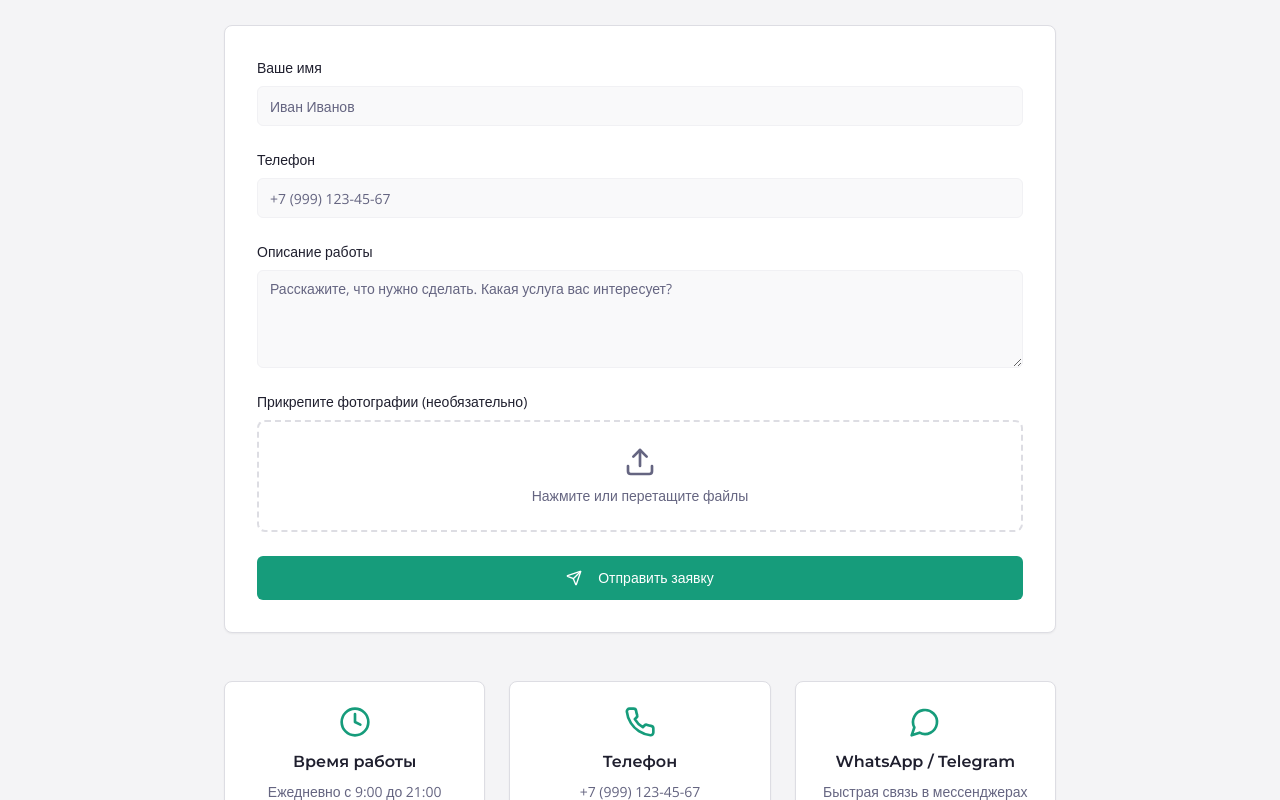
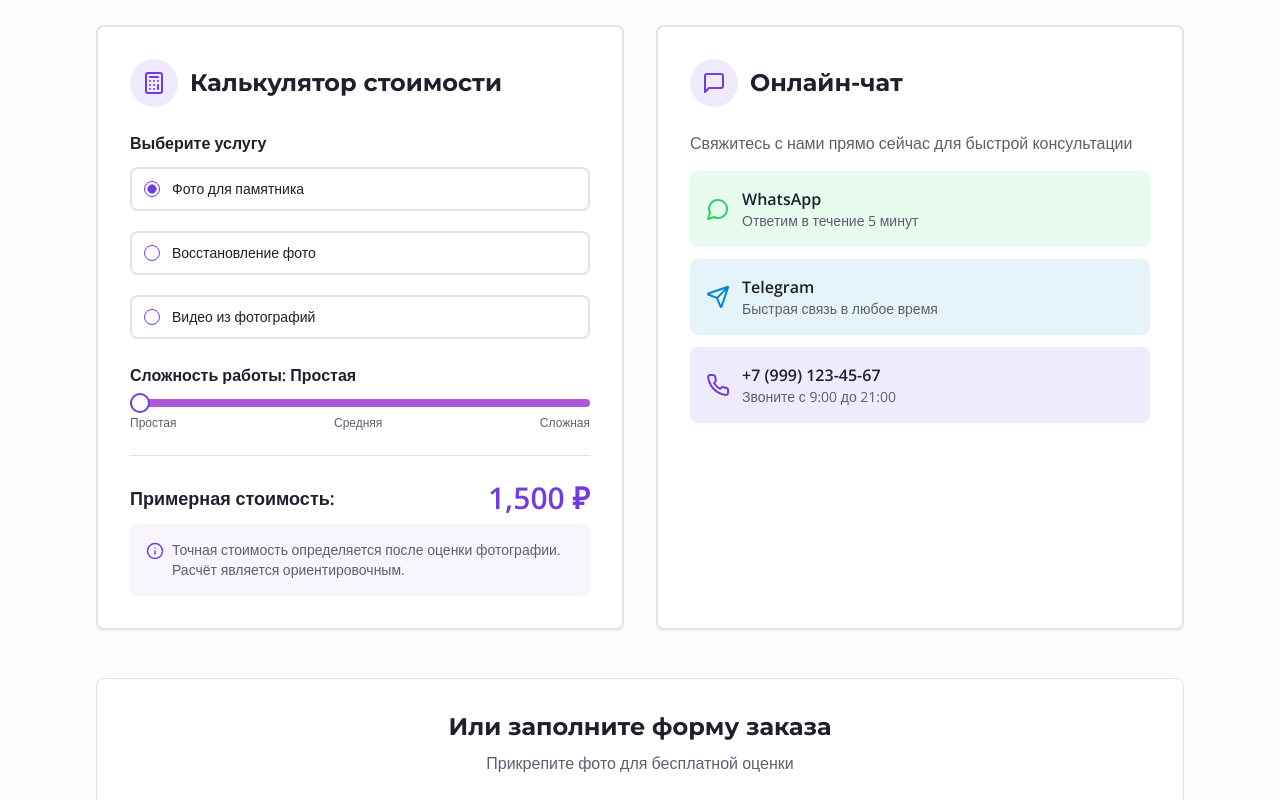
Before and after one commit to pr-poehali-dev/photo-retouching-project, a React (Vite) app: page / in a window 1280 px wide. Shown: the part 3620-4420 px from the top of the page. Built offline with nearby package versions, Linux system fonts and the light colour scheme.

Commit message:
Обновление цветовой схемы сайта

```diff
--- /dev/null
+++ b/src/components/PriceCalculator.tsx
@@ -0,0 +1,120 @@
+import { useState } from "react";
+import { Label } from "@/components/ui/label";
+import { RadioGroup, RadioGroupItem } from "@/components/ui/radio-group";
+import { Slider } from "@/components/ui/slider";
+import Icon from "@/components/ui/icon";
+
+const PriceCalculator = () => {
+  const [service, setService] = useState("monument");
+  const [complexity, setComplexity] = useState(1);
+  const [photoCount, setPhotoCount] = useState(1);
+
+  const calculatePrice = () => {
+    let basePrice = 0;
+
+    if (service === "monument") {
+      basePrice = 1500;
+      if (complexity === 2) basePrice = 2000;
+      if (complexity === 3) basePrice = 3000;
+    } else if (service === "restoration") {
+      basePrice = 2000;
+      if (complexity === 2) basePrice = 3000;
+      if (complexity === 3) basePrice = 5000;
+    } else if (service === "video") {
+      if (photoCount <= 10) {
+        basePrice = 4000;
+      } else if (photoCount <= 20) {
+        basePrice = 6000;
+      } else {
+        basePrice = 8000;
+      }
+    }
+
+    return basePrice;
+  };
+
+  const price = calculatePrice();
+
+  return (
+    <div className="space-y-6">
+      <div>
+        <Label className="text-base font-semibold mb-3 block">Выберите услугу</Label>
+        <RadioGroup value={service} onValueChange={setService} className="space-y-3">
+          <div className="flex items-center space-x-3 p-3 rounded-lg border-2 hover:border-primary transition-colors cursor-pointer">
+            <RadioGroupItem value="monument" id="monument" />
+            <Label htmlFor="monument" className="cursor-pointer flex-1 font-normal">
+              Фото для памятника
+            </Label>
+          </div>
+          <div className="flex items-center space-x-3 p-3 rounded-lg border-2 hover:border-primary transition-colors cursor-pointer">
+            <RadioGroupItem value="restoration" id="restoration" />
+            <Label htmlFor="restoration" className="cursor-pointer flex-1 font-normal">
+              Восстановление фото
+            </Label>
+          </div>
+          <div className="flex items-center space-x-3 p-3 rounded-lg border-2 hover:border-primary transition-colors cursor-pointer">
+            <RadioGroupItem value="video" id="video" />
+            <Label htmlFor="video" className="cursor-pointer flex-1 font-normal">
+              Видео из фотографий
+            </Label>
+          </div>
+        </RadioGroup>
+      </div>
+
+      {service !== "video" ? (
+        <div>
+          <Label className="text-base font-semibold mb-3 block">
+            Сложность работы: {complexity === 1 ? "Простая" : complexity === 2 ? "Средняя" : "Сложная"}
+          </Label>
+          <Slider
+            value={[complexity]}
+            onValueChange={(value) => setComplexity(value[0])}
+            min={1}
+            max={3}
+            step={1}
+            className="mb-2"
+          />
+          <div className="flex justify-between text-xs text-muted-foreground">
+            <span>Простая</span>
+            <span>Средняя</span>
+            <span>Сложная</span>
+          </div>
+        </div>
+      ) : (
+        <div>
+          <Label className="text-base font-semibold mb-3 block">
+            Количество фотографий: {photoCount}
+          </Label>
+          <Slider
+            value={[photoCount]}
+            onValueChange={(value) => setPhotoCount(value[0])}
+            min={1}
+            max={30}
+            step={1}
+            className="mb-2"
+          />
+          <div className="flex justify-between text-xs text-muted-foreground">
+            <span>1</span>
+            <span>15</span>
+            <span>30</span>
+          </div>
+        </div>
+      )}
+
+      <div className="pt-6 border-t">
+        <div className="flex items-center justify-between mb-2">
+          <span className="text-lg font-semibold">Примерная стоимость:</span>
+          <span className="text-3xl font-bold text-primary">{price.toLocaleString()} ₽</span>
+        </div>
+        <div className="flex items-start gap-2 p-4 bg-primary/5 rounded-lg">
+          <Icon name="Info" size={18} className="text-primary flex-shrink-0 mt-0.5" />
+          <p className="text-sm text-muted-foreground">
+            Точная стоимость определяется после оценки фотографии. Расчёт является ориентировочным.
+          </p>
+        </div>
+      </div>
+    </div>
+  );
+};
+
+export default PriceCalculator;
--- a/src/index.css
+++ b/src/index.css
@@ -6,8 +6,8 @@
 
 @layer base {
   :root {
-    --background: 240 10% 98%;
-    --foreground: 240 20% 15%;
+    --background: 0 0% 100%;
+    --foreground: 220 15% 20%;
 
     --card: 0 0% 100%;
     --card-foreground: 240 20% 15%;
@@ -15,35 +15,35 @@
     --popover: 0 0% 100%;
     --popover-foreground: 240 20% 15%;
 
-    --primary: 165 75% 35%;
+    --primary: 260 70% 55%;
     --primary-foreground: 0 0% 100%;
 
-    --secondary: 35 85% 55%;
+    --secondary: 280 65% 60%;
     --secondary-foreground: 0 0% 100%;
 
-    --muted: 240 8% 92%;
-    --muted-foreground: 240 12% 45%;
+    --muted: 260 20% 96%;
+    --muted-foreground: 260 10% 40%;
 
-    --accent: 165 75% 35%;
+    --accent: 260 70% 55%;
     --accent-foreground: 0 0% 100%;
 
     --destructive: 0 84.2% 60.2%;
     --destructive-foreground: 0 0% 98%;
 
-    --border: 240 10% 88%;
-    --input: 240 10% 95%;
-    --ring: 165 75% 35%;
+    --border: 260 15% 90%;
+    --input: 260 20% 97%;
+    --ring: 260 70% 55%;
 
     --radius: 0.5rem;
 
     --sidebar-background: 0 0% 100%;
     --sidebar-foreground: 240 20% 15%;
-    --sidebar-primary: 165 75% 35%;
+    --sidebar-primary: 260 70% 55%;
     --sidebar-primary-foreground: 0 0% 100%;
-    --sidebar-accent: 240 8% 92%;
+    --sidebar-accent: 260 20% 96%;
     --sidebar-accent-foreground: 240 20% 15%;
-    --sidebar-border: 240 10% 88%;
-    --sidebar-ring: 165 75% 35%;
+    --sidebar-border: 260 15% 90%;
+    --sidebar-ring: 260 70% 55%;
   }
 }
 
--- a/src/pages/Index.tsx
+++ b/src/pages/Index.tsx
@@ -5,6 +5,7 @@ import { useState } from "react";
 import { Input } from "@/components/ui/input";
 import { Textarea } from "@/components/ui/textarea";
 import { useToast } from "@/hooks/use-toast";
+import PriceCalculator from "@/components/PriceCalculator";
 
 const Index = () => {
   const [formData, setFormData] = useState({ name: "", phone: "", message: "" });
@@ -387,15 +388,84 @@ const Index = () => {
       </section>
 
       <section id="контакты" className="py-20 px-4 bg-muted/30">
-        <div className="container mx-auto max-w-4xl">
+        <div className="container mx-auto max-w-6xl">
           <div className="text-center mb-12">
             <h2 className="text-4xl md:text-5xl font-bold mb-4">Заказать работу</h2>
             <p className="text-xl text-muted-foreground">
               Отправьте заявку, и мы свяжемся с вами в ближайшее время
             </p>
           </div>
+
+          <div className="grid lg:grid-cols-2 gap-8 mb-12">
+            <Card className="border-2">
+              <CardContent className="p-8">
+                <div className="flex items-center gap-3 mb-6">
+                  <div className="w-12 h-12 bg-primary/10 rounded-full flex items-center justify-center">
+                    <Icon name="Calculator" size={24} className="text-primary" />
+                  </div>
+                  <h3 className="text-2xl font-bold">Калькулятор стоимости</h3>
+                </div>
+                <PriceCalculator />
+              </CardContent>
+            </Card>
+
+            <Card className="border-2">
+              <CardContent className="p-8">
+                <div className="flex items-center gap-3 mb-6">
+                  <div className="w-12 h-12 bg-primary/10 rounded-full flex items-center justify-center">
+                    <Icon name="MessageSquare" size={24} className="text-primary" />
+                  </div>
+                  <h3 className="text-2xl font-bold">Онлайн-чат</h3>
+                </div>
+                <div className="space-y-4">
+                  <p className="text-muted-foreground">Свяжитесь с нами прямо сейчас для быстрой консультации</p>
+                  <div className="space-y-3">
+                    <a
+                      href="https://wa.me/79991234567"
+                      target="_blank"
+                      rel="noopener noreferrer"
+                      className="flex items-center gap-3 p-4 bg-[#25D366]/10 hover:bg-[#25D366]/20 rounded-lg transition-colors"
+                    >
+                      <Icon name="MessageCircle" size={24} className="text-[#25D366]" />
+                      <div>
+                        <p className="font-semibold">WhatsApp</p>
+                        <p className="text-sm text-muted-foreground">Ответим в течение 5 минут</p>
+                      </div>
+                    </a>
+                    <a
+                      href="https://t.me/username"
+                      target="_blank"
+                      rel="noopener noreferrer"
+                      className="flex items-center gap-3 p-4 bg-[#0088cc]/10 hover:bg-[#0088cc]/20 rounded-lg transition-colors"
+                    >
+                      <Icon name="Send" size={24} className="text-[#0088cc]" />
+                      <div>
+                        <p className="font-semibold">Telegram</p>
+                        <p className="text-sm text-muted-foreground">Быстрая связь в любое время</p>
+                      </div>
+                    </a>
+                    <a
+                      href="tel:+79991234567"
+                      className="flex items-center gap-3 p-4 bg-primary/10 hover:bg-primary/20 rounded-lg transition-colors"
+                    >
+                      <Icon name="Phone" size={24} className="text-primary" />
+                      <div>
+                        <p className="font-semibold">+7 (999) 123-45-67</p>
+                        <p className="text-sm text-muted-foreground">Звоните с 9:00 до 21:00</p>
+                      </div>
+                    </a>
+                  </div>
+                </div>
+              </CardContent>
+            </Card>
+          </div>
+
           <Card>
             <CardContent className="p-8">
+              <div className="text-center mb-6">
+                <h3 className="text-2xl font-bold mb-2">Или заполните форму заказа</h3>
+                <p className="text-muted-foreground">Прикрепите фото для бесплатной оценки</p>
+              </div>
               <form onSubmit={handleSubmit} className="space-y-6">
                 <div>
                   <label className="block text-sm font-medium mb-2">Ваше имя</label>
```
